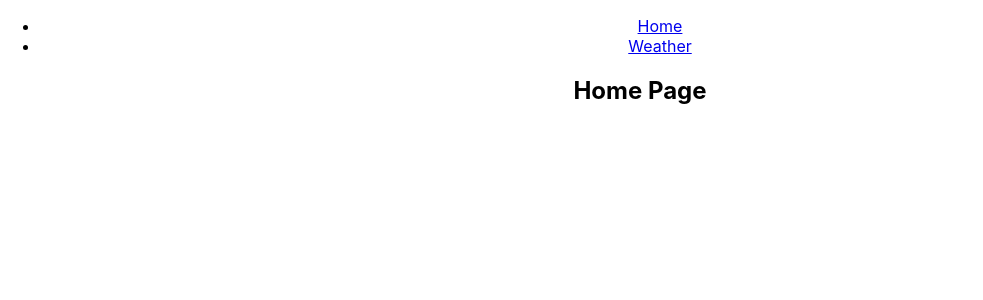
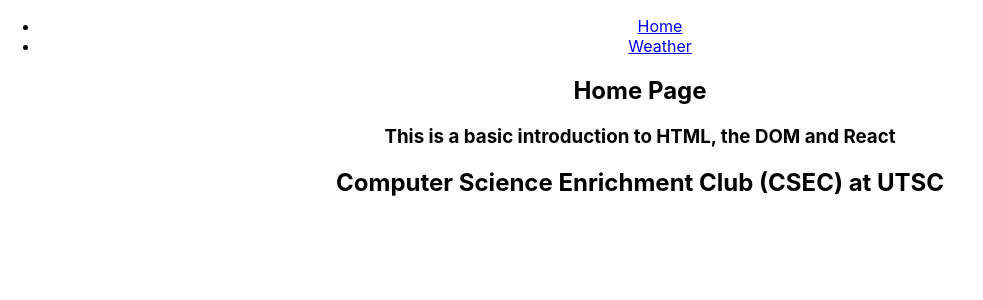
Before and after one commit to HarguntasBenipal/CSEC_web_dev_workshop, a React (Create React App) app in the folder frontend/: page / in a window 1280 px wide. Shown: the top 300 px of the page, without its empty margins (0-983 px from the left). Built offline with nearby package versions, Linux system fonts and the light colour scheme.

Commit message:
Update App.js

```diff
--- a/frontend/src/App.js
+++ b/frontend/src/App.js
@@ -9,6 +9,8 @@
   return (
     <div>
       <h2>Home Page</h2>
+      <h3>This is a basic introduction to HTML, the DOM and React</h3>
+      <h2>Computer Science Enrichment Club (CSEC) at UTSC</h2>
     </div>
   );
 }
```
